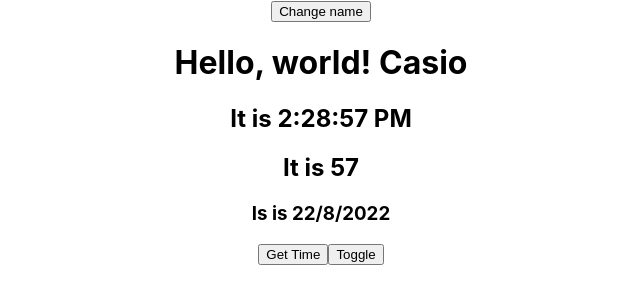
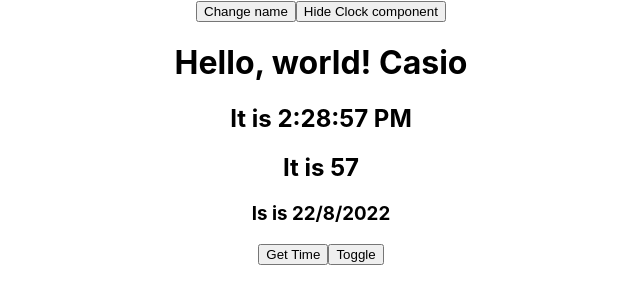
Before and after one commit to ChauVanLoc/React-Awesome-Training, a React (Create React App) app in the folder ReactMainConcept/my-app/: page / in a window 1280 px wide. Shown: the top 304 px of the page, without its empty margins (319-959 px from the left). Built offline with nearby package versions, Linux system fonts and the light colour scheme.

Commit message:
componentWillUnmount

```diff
--- a/ReactMainConcept/my-app/src/App.js
+++ b/ReactMainConcept/my-app/src/App.js
@@ -4,10 +4,12 @@
 
 function App() {
   const [name, setName] = useState('Casio')
+  const [visible, setVisible] = useState(true)
   return (
     <div className='App'>
       <button onClick={() => setName('Apple')}>Change name</button>
-      <Clock name={name} />
+      <button onClick={() => setVisible(false)}>Hide Clock component</button>
+      {visible && <Clock name={name} />}
     </div>
   )
 }
--- a/ReactMainConcept/my-app/src/Clock.jsx
+++ b/ReactMainConcept/my-app/src/Clock.jsx
@@ -13,6 +13,7 @@
 export default class Clock extends React.Component {
   constructor(props) {
     super(props)
+    console.log('constructor')
     this.state = {
       time: {
         created: new Date().toLocaleTimeString()
@@ -30,7 +31,7 @@
 
   componentDidMount() {
     const seconds = document.getElementById('seconds')
-    console.log(seconds)
+    console.log('componentDidMount')
 
     fetchApi().then((res) =>
       this.setState((prevState) => ({
@@ -45,6 +46,7 @@
     //   const value = document.querySelector('input').value
     //   console.log('Value in Input', value)
     // }
+    console.log('componentDidUpdate')
     if (this.state.lists.length === 0) {
       fetchApi().then((res) =>
         this.setState((prevState) => ({
@@ -53,6 +55,10 @@
         }))
       )
     }
+  }
+
+  componentWillUnmount() {
+    console.log('componentWillUnmount')
   }
 
   getTime() {
@@ -77,7 +83,7 @@
   }
 
   render() {
-    console.log(this.state)
+    console.log('render')
     return (
       <div>
         <h1>Hello, world! {this.state.name}</h1>
--- a/ReactMainConcept/my-app/src/index.js
+++ b/ReactMainConcept/my-app/src/index.js
@@ -7,9 +7,9 @@
 const root = ReactDOM.createRoot(document.getElementById('root'))
 
 root.render(
-  <React.StrictMode>
-    <App />
-  </React.StrictMode>
+  // <React.StrictMode>
+  <App />
+  // </React.StrictMode>
 )
 
 // If you want to start measuring performance in your app, pass a function
```
Also changed, not shown: 1 other file (tests, documents, lock files or other folders).
